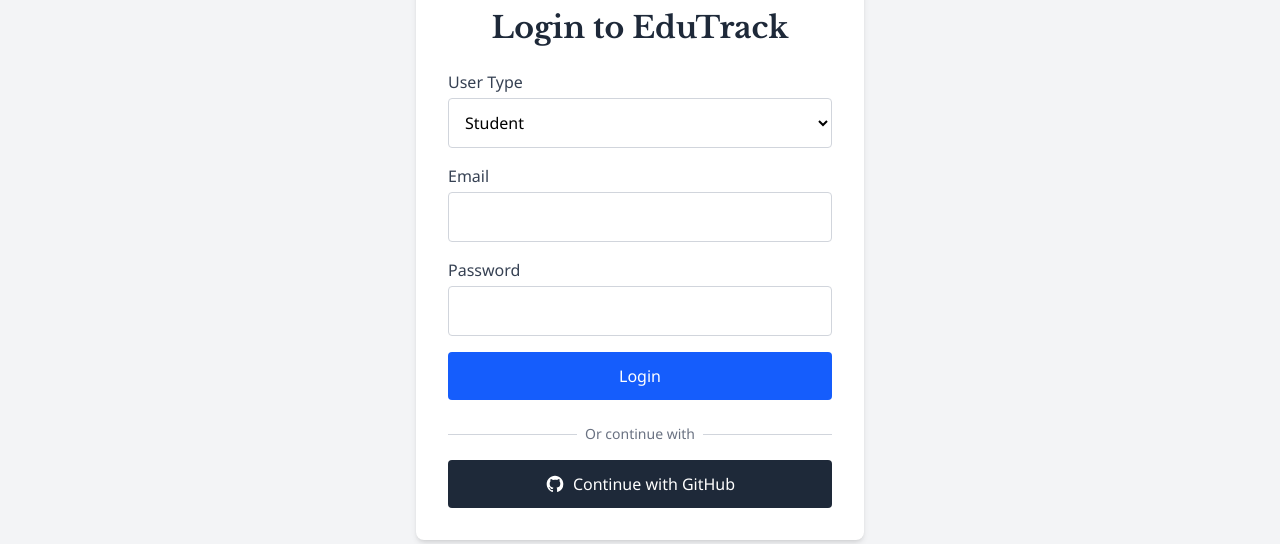
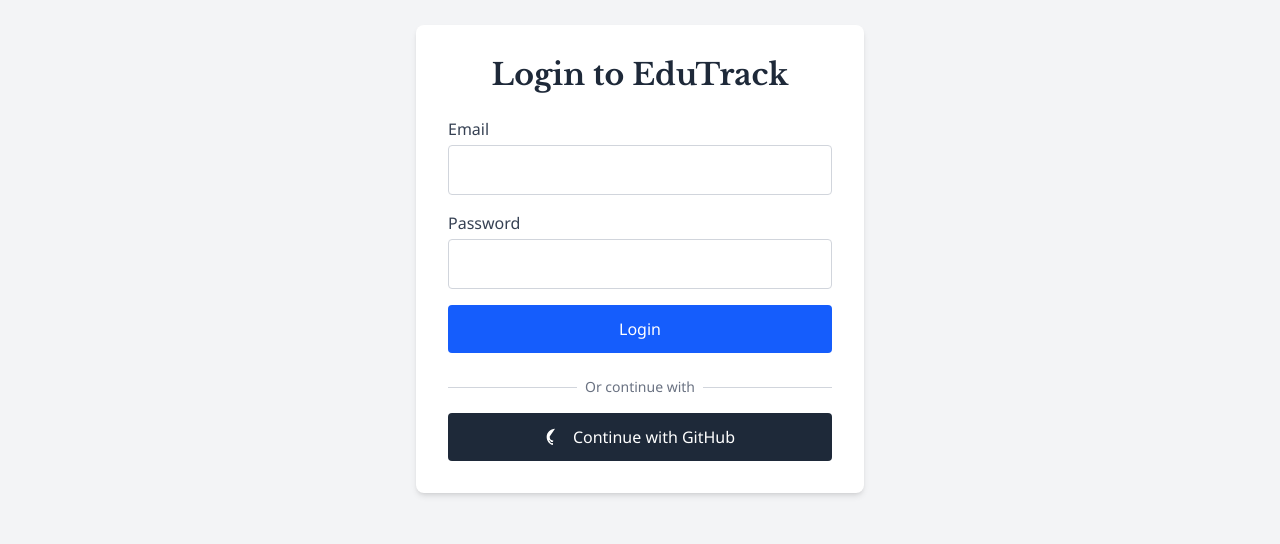
Before and after one commit to EduTrack-QU/phase02, a Next.js app in the folder edutrack/: page /login in a window 1280 px wide. Shown: the part 308-852 px from the top of the page. Built offline with nearby package versions, Linux system fonts and the light colour scheme.

Commit message:
removed uneeded visual elemtns

```diff
--- a/edutrack/app/login/page.jsx
+++ b/edutrack/app/login/page.jsx
@@ -8,7 +8,6 @@
 export default function LoginPage() {
   const [email, setEmail] = useState('');
   const [password, setPassword] = useState('');
-  const [userType, setUserType] = useState('student');
   const [error, setError] = useState('');
   const [loading, setLoading] = useState(false);
   const router = useRouter();
@@ -23,7 +22,6 @@
         redirect: false,
         email,
         password,
-        userType,
       });
 
       if (result.error) {
@@ -56,19 +54,6 @@
         )}
 
         <form onSubmit={handleSubmit} className="space-y-4">
-          <div>
-            <label className="block text-gray-700 mb-1">User Type</label>
-            <select
-              value={userType}
-              onChange={(e) => setUserType(e.target.value)}
-              className="w-full p-3 border border-gray-300 rounded"
-            >
-              <option value="student">Student</option>
-              <option value="instructor">Instructor</option>
-              <option value="admin">Admin</option>
-            </select>
-          </div>
-
           <div>
             <label className="block text-gray-700 mb-1">Email</label>
             <input
@@ -115,7 +100,7 @@
             className="w-full mt-4 flex justify-center items-center gap-2 bg-gray-800 text-white py-3 rounded hover:bg-gray-900 transition"
           >
             <svg className="w-5 h-5" fill="currentColor" viewBox="0 0 24 24" aria-hidden="true">
-              <path fillRule="evenodd" d="M12 2C6.477 2 2 6.484 2 12.017c0 4.425 2.865 8.18 6.839 9.504.5.092.682-.217.682-.483 0-.237-.008-.868-.013-1.703-2.782.605-3.369-1.343-3.369-1.343-.454-1.158-1.11-1.466-1.11-1.466-.908-.62.069-.608.069-.608 1.003.07 1.531 1.032 1.531 1.032.892 1.53 2.341 1.088 2.91.832.092-.647.35-1.088.636-1.338-2.22-.253-4.555-1.113-4.555-4.951 0-1.093.39-1.988 1.029-2.688-.103-.253-.446-1.272.098-2.65 0 0 .84-.27 2.75 1.026A9.564 9.564 0 0112 6.844c.85.004 1.705.115 2.504.337 1.909-1.296 2.747-1.027 2.747-1.027.546 1.379.202 2.398.1 2.651.64.7 1.028 1.595 1.028 2.688 0 3.848-2.339 4.695-4.566 4.943.359.309.678.92.678 1.855 0 1.338-.012 2.419-.012 2.747 0 .268.18.58.688.482A10.019 10.019 0 0022 12.017C22 6.484 17.522 2 12 2z" clipRule="evenodd" />
+              <path fillRule="evenodd" d="M12 2C6.477 2 2 6.484 2 12.017c0 4.425 2.865 8.18 6.839 9.504.5.092.682-.217.682-.483 0-.237-.008-.868-.013-1.703-2.782.605-3.369-1.343-3.369-1.343-.454-1.158-1.11-1.466-1.11-1.466-.908-.62.069-.608.069-.608 1.003.07 1.531 1.032 1.531 1.032.892 1.53 2.341 1.088 2.91.832.092-.647.35-1.088.636-1.338-2.22-.253-4.555-1.113-4.555-4.951 0-1.093" />
             </svg>
             Continue with GitHub
           </button>
```
